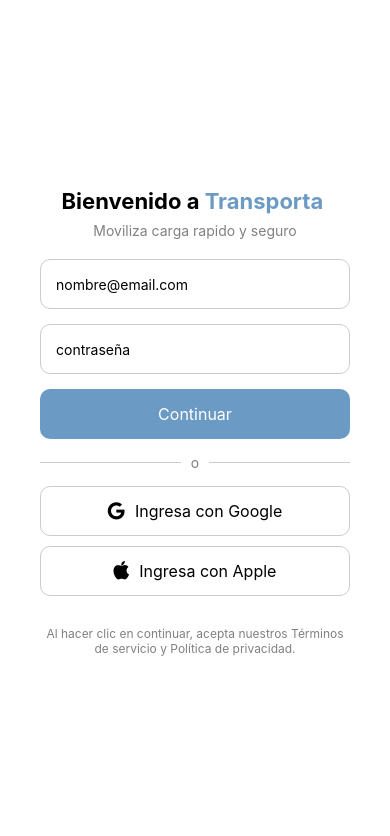
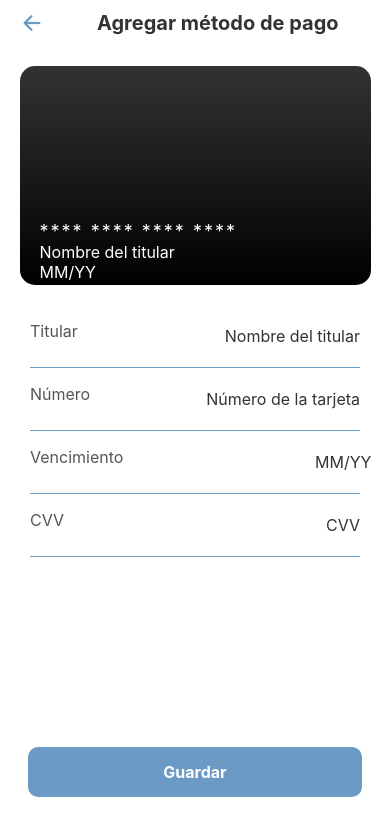
Before and after one commit to Gonzalo-Rod/FrontEndTransporta, a React Native app: screen /AddCreditCard in a window 390 px wide. Shown: the top 836 px of the page. Built offline with nearby package versions, Linux system fonts and the light colour scheme.

Commit message:
Login Integration

```diff
--- a/App.js
+++ b/App.js
@@ -12,6 +12,7 @@
 import AdvConfirmation from './screens/advConfirmation';
 import UserProfile from './screens/profile';
 import PaymentInfo from './screens/payment';
+import AddCreditCard from './screens/addCard';
 import Activity from './screens/actividad';
 import Reservations from './screens/reservation';
 import ReservationRoute from './screens/rsvRoute';
@@ -32,6 +33,7 @@
       <Stack.Screen name="AdvConfirmation" component={AdvConfirmation} />
       <Stack.Screen name="UserProfile" component={UserProfile} />
       <Stack.Screen name="PaymentInfo" component={PaymentInfo} />
+      <Stack.Screen name="AddCreditCard" component={AddCreditCard} />
       <Stack.Screen name="Activity" component={Activity} />
       <Stack.Screen name="Reservations" component={Reservations} />
       <Stack.Screen name="ReservationRoute" component={ReservationRoute} />
--- a/package.json
+++ b/package.json
@@ -12,7 +12,9 @@
     "@gorhom/bottom-sheet": "^4.6.4",
     "@react-navigation/bottom-tabs": "^6.6.1",
     "@react-navigation/native-stack": "^6.11.0",
+    "axios": "^1.7.7",
     "expo": "~51.0.28",
+    "expo-linear-gradient": "~13.0.2",
     "expo-status-bar": "~1.12.1",
     "react": "18.2.0",
     "react-native": "0.74.5",
--- /dev/null
+++ b/screens/addCard.js
@@ -0,0 +1,162 @@
+import React, { useState } from 'react';
+import { View, Text, TextInput, TouchableOpacity, StyleSheet, SafeAreaView, Dimensions } from 'react-native';
+import { Ionicons } from '@expo/vector-icons';
+import { LinearGradient } from 'expo-linear-gradient';
+
+const { width } = Dimensions.get('window');
+
+const AddCreditCard = ({ navigation }) => {
+  const [cardNumber, setCardNumber] = useState('');
+  const [cardHolder, setCardHolder] = useState('');
+  const [expiry, setExpiry] = useState('');
+  const [cvv, setCvv] = useState('');
+
+  return (
+    <SafeAreaView style={styles.container}>
+      <View style={styles.headerContainer}>
+        <TouchableOpacity onPress={() => navigation.goBack()}>
+          <Ionicons name="arrow-back" size={24} color="#6B9AC4" />
+        </TouchableOpacity>
+        <Text style={styles.headerTitle}>Agregar método de pago</Text>
+      </View>
+
+      <LinearGradient
+        colors={['rgba(255, 255, 255, 0.2)', 'rgba(255, 255, 255, 0)']}
+        style={styles.cardContainer}
+        start={{ x: 0.5, y: 0 }}
+        end={{ x: 0.5, y: 1 }}
+      >
+        <Text style={styles.cardNumber}>{cardNumber || '**** **** **** ****'}</Text>
+        <Text style={styles.cardHolder}>{cardHolder || 'Nombre del titular'}</Text>
+        <Text style={styles.expiryDate}>{expiry || 'MM/YY'}</Text>
+      </LinearGradient>
+
+      <View style={styles.inputContainer}>
+        <View style={styles.infoRow}>
+          <Text style={styles.infoLabel}>Titular</Text>
+          <TextInput
+            style={styles.input}
+            value={cardHolder}
+            onChangeText={setCardHolder}
+            placeholder="Nombre del titular"
+          />
+        </View>
+
+        <View style={styles.infoRow}>
+          <Text style={styles.infoLabel}>Número</Text>
+          <TextInput
+            style={styles.input}
+            value={cardNumber}
+            onChangeText={setCardNumber}
+            placeholder="Número de la tarjeta"
+            keyboardType="numeric"
+          />
+        </View>
+
+        <View style={styles.infoRow}>
+          <Text style={styles.infoLabel}>Vencimiento</Text>
+          <TextInput
+            style={styles.input}
+            value={expiry}
+            onChangeText={setExpiry}
+            placeholder="MM/YY"
+            keyboardType="numeric"
+          />
+        </View>
+
+        <View style={styles.infoRow}>
+          <Text style={styles.infoLabel}>CVV</Text>
+          <TextInput
+            style={styles.input}
+            value={cvv}
+            onChangeText={setCvv}
+            placeholder="CVV"
+            secureTextEntry
+          />
+        </View>
+      </View>
+
+      <TouchableOpacity style={styles.saveButton} onPress={() => navigation.navigate('PaymentInfo')}>
+        <Text style={styles.saveButtonText}>Guardar</Text>
+      </TouchableOpacity>
+    </SafeAreaView>
+  );
+};
+
+const styles = StyleSheet.create({
+  container: {
+    flex: 1,
+    backgroundColor: 'white',
+    paddingHorizontal: 20,
+  },
+  headerContainer: {
+    flexDirection: 'row',
+    alignItems: 'center',
+    paddingVertical: 10,
+    paddingHorizontal: 20,
+  },
+  headerTitle: {
+    fontSize: 20,
+    fontWeight: 'bold',
+    marginLeft: 53,
+    color: '#333',
+  },
+  cardContainer: {
+    width: width * 0.9,
+    aspectRatio: 1.6,
+    backgroundColor: '#000',
+    borderRadius: 15,
+    padding: 20,
+    marginVertical: 20,
+    alignSelf: 'center',
+  },
+  cardNumber: {
+    marginTop: 135,
+    fontSize: 18,
+    color: '#FFF',
+    letterSpacing: 2,
+  },
+  cardHolder: {
+    fontSize: 16,
+    color: '#FFF',
+  },
+  expiryDate: {
+    fontSize: 16,
+    color: '#FFF',
+  },
+  inputContainer: {
+    paddingHorizontal: 30,
+  },
+  infoRow: {
+    flexDirection: 'row',
+    justifyContent: 'space-between',
+    paddingVertical: 16,
+    borderBottomWidth: 0.5,
+    borderBottomColor: '#6B9AC4',
+  },
+  infoLabel: {
+    fontSize: 16,
+    color: '#555',
+  },
+  input: {
+    fontSize: 16,
+    textAlign: 'right',
+    color: '#333',
+    paddingVertical: 5,
+  },
+  saveButton: {
+    backgroundColor: '#6B9AC4',
+    borderRadius: 10,
+    paddingVertical: 15,
+    marginTop: 190,
+    alignItems: 'center',
+    marginHorizontal: 28,
+  },
+  saveButtonText: {
+    color: 'white',
+    fontSize: 16,
+    fontWeight: 'bold',
+  },
+});
+
+export default AddCreditCard;
--- a/screens/login.js
+++ b/screens/login.js
@@ -1,38 +1,69 @@
-import React, {useState} from 'react';
-import { View, Text, TextInput, TouchableOpacity, StyleSheet } from 'react-native';
-import { FontAwesome } from '@expo/vector-icons';
+import React, { useState } from "react";
+import {
+  View,
+  Text,
+  TextInput,
+  TouchableOpacity,
+  StyleSheet,
+} from "react-native";
+import { FontAwesome } from "@expo/vector-icons";
+import axios from "axios";
 
 export default function LoginScreen(props) {
+  const [email, setEmail] = useState("");
+  const [password, setPassword] = useState("");
+  const [errorMessage, setErrorMessage] = useState(null);
 
-  const [email, setEmail] = useState()
-  const [password, setPassword] = useState()
+  const logIn = async () => {
+    const url_register =
+      "https://z9i523elr0.execute-api.us-east-1.amazonaws.com/dev/login";
+    const headers = {
+      "Content-Type": "application/json",
+    };
 
-  const logIn = async() => {
     try {
-      props.navigation.navigate('Main')
+      const data = {
+        httpMethod: "POST",
+        path: "/login-user",
+        body: JSON.stringify({ correo: email, password: password }),
+      };
+
+      const response = await axios.post(url_register, data, { headers });
+
+      if (response.data) {
+        console.log(response)
+        props.navigation.navigate("Main");
+      } else {
+        setErrorMessage("Correo o contraseña incorrectos");
+      }
     } catch (error) {
-      console.log(error)
+      console.log("Error:", error);
+      setErrorMessage("Error al iniciar sesión. Inténtalo de nuevo.");
     }
-  }
+  };
 
   return (
     <View style={styles.container}>
-      <Text style={styles.title}>Bienvenido a <Text style={{ color: '#6B9AC4' }}>Transporta</Text> </Text>
-      <Text style={styles.subtitle}>Moviliza carga rapido y seguro</Text>
+      <Text style={styles.title}>
+        Bienvenido a <Text style={{ color: "#6B9AC4" }}>Transporta</Text>{" "}
+      </Text>
+      <Text style={styles.subtitle}>Moviliza carga rápido y seguro</Text>
+
+      {errorMessage && <Text style={styles.errorText}>{errorMessage}</Text>}
 
       <TextInput
         style={styles.input}
         placeholder="nombre@email.com"
         keyboardType="email-address"
         autoCapitalize="none"
-        onChangeText={(text)=>setEmail(text)}
+        onChangeText={(text) => setEmail(text)}
       />
 
       <TextInput
         style={styles.input}
         placeholder="contraseña"
         secureTextEntry
-        onChangeText={(text)=>setPassword(text)}
+        onChangeText={(text) => setPassword(text)}
       />
 
       <TouchableOpacity style={styles.continueButton} onPress={logIn}>
@@ -56,7 +87,8 @@
       </TouchableOpacity>
 
       <Text style={styles.footerText}>
-        Al hacer clic en continuar, acepta nuestros Términos de servicio y Política de privacidad.
+        Al hacer clic en continuar, acepta nuestros Términos de servicio y
+        Política de privacidad.
       </Text>
     </View>
   );
@@ -66,24 +98,24 @@
   container: {
     flex: 1,
     padding: 20,
-    justifyContent: 'center',
-    backgroundColor: 'white',
+    justifyContent: "center",
+    backgroundColor: "white",
   },
   title: {
     fontSize: 22,
-    fontWeight: 'bold',
-    textAlign: 'center',
+    fontWeight: "bold",
+    textAlign: "center",
     marginBottom: 8,
   },
   subtitle: {
     fontSize: 14,
-    textAlign: 'center',
+    textAlign: "center",
     marginBottom: 20,
-    color: 'gray',
+    color: "gray",
   },
   input: {
     height: 50,
-    borderColor: '#ccc',
+    borderColor: "#ccc",
     borderWidth: 1,
     borderRadius: 10,
     paddingHorizontal: 15,
@@ -91,41 +123,41 @@
     marginHorizontal: 20,
   },
   continueButton: {
-    backgroundColor: '#6B9AC4',
+    backgroundColor: "#6B9AC4",
     height: 50,
     borderRadius: 10,
-    justifyContent: 'center',
-    alignItems: 'center',
+    justifyContent: "center",
+    alignItems: "center",
     marginBottom: 15,
     marginHorizontal: 20,
   },
   continueText: {
-    color: 'white',
+    color: "white",
     fontSize: 16,
   },
   dividerContainer: {
-    flexDirection: 'row',
-    alignItems: 'center',
+    flexDirection: "row",
+    alignItems: "center",
     marginBottom: 15,
     marginHorizontal: 20,
   },
   line: {
     flex: 1,
     height: 1,
-    backgroundColor: '#ccc',
+    backgroundColor: "#ccc",
   },
   orText: {
     marginHorizontal: 10,
-    color: 'gray',
+    color: "gray",
   },
   socialButton: {
-    flexDirection: 'row',
-    justifyContent: 'center',
-    alignItems: 'center',
+    flexDirection: "row",
+    justifyContent: "center",
+    alignItems: "center",
     height: 50,
     borderRadius: 10,
     borderWidth: 1,
-    borderColor: '#ccc',
+    borderColor: "#ccc",
     marginBottom: 10,
     marginHorizontal: 20,
   },
@@ -135,9 +167,14 @@
   },
   footerText: {
     fontSize: 12,
-    textAlign: 'center',
-    color: 'gray',
+    textAlign: "center",
+    color: "gray",
     marginTop: 20,
     marginHorizontal: 20,
   },
+  errorText: {
+    color: "red",
+    textAlign: "center",
+    marginBottom: 10,
+  },
 });
--- a/screens/payment.js
+++ b/screens/payment.js
@@ -61,7 +61,7 @@
           <View key={method.id}>{renderPaymentMethod({ item: method })}</View>
         ))}
 
-        <TouchableOpacity style={[styles.paymentMethodContainer, styles.addPaymentButton]}>
+        <TouchableOpacity style={[styles.paymentMethodContainer, styles.addPaymentButton]} onPress={() => navigation.navigate('AddCreditCard')}>
           <Ionicons name="add" size={28} color="#6B9AC4" style={styles.add}/>
           <Text style={styles.addPaymentText}>Agregar Metodo de Pago</Text>
         </TouchableOpacity>
--- a/screens/profile.js
+++ b/screens/profile.js
@@ -58,7 +58,7 @@
         </View>
       </View>
 
-      <TouchableOpacity style={styles.logoutButton}>
+      <TouchableOpacity style={styles.logoutButton} onPress={() => navigation.navigate('Login')}>
         <Text style={styles.logoutText}>Cerrar sesión</Text>
       </TouchableOpacity>
     </SafeAreaView>
```
Also changed, not shown: components/Navigation/BottomTab.js (+32 -12 lines), 1 other file (tests, documents, lock files or other folders).
